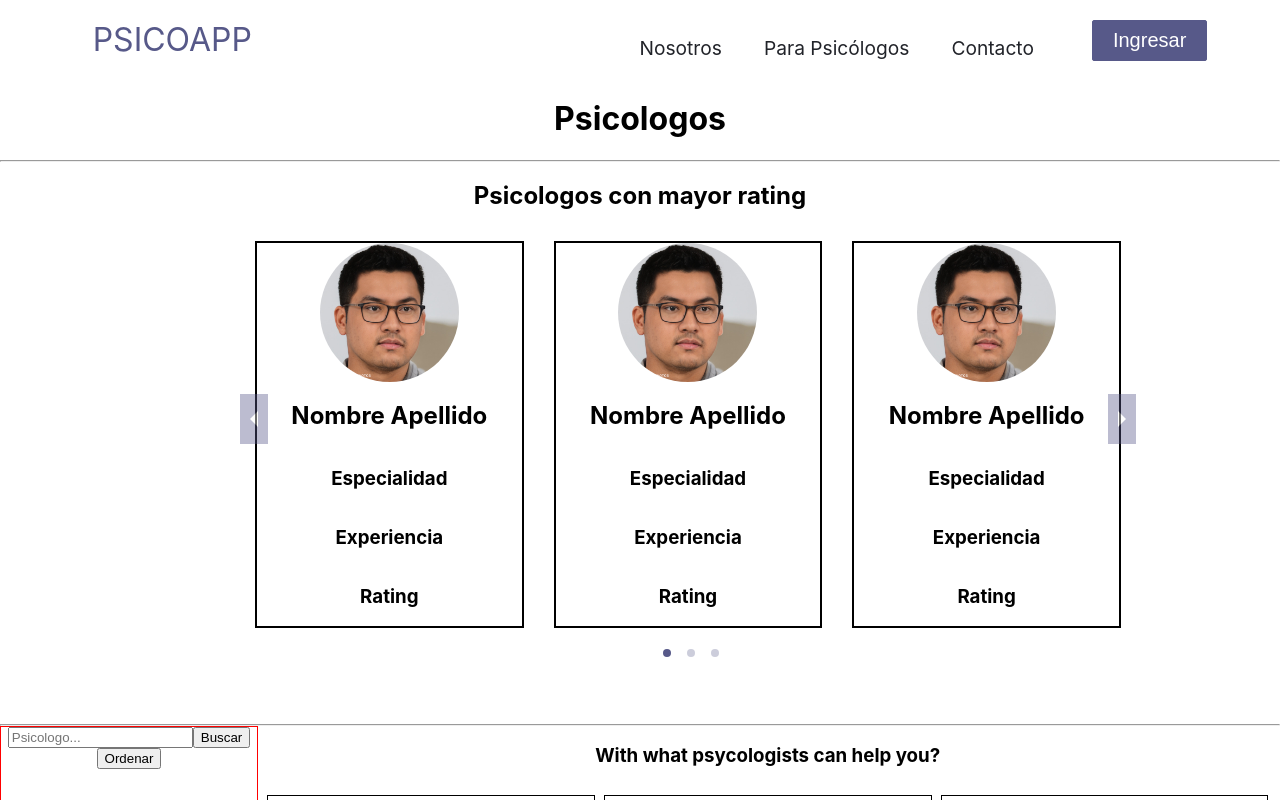
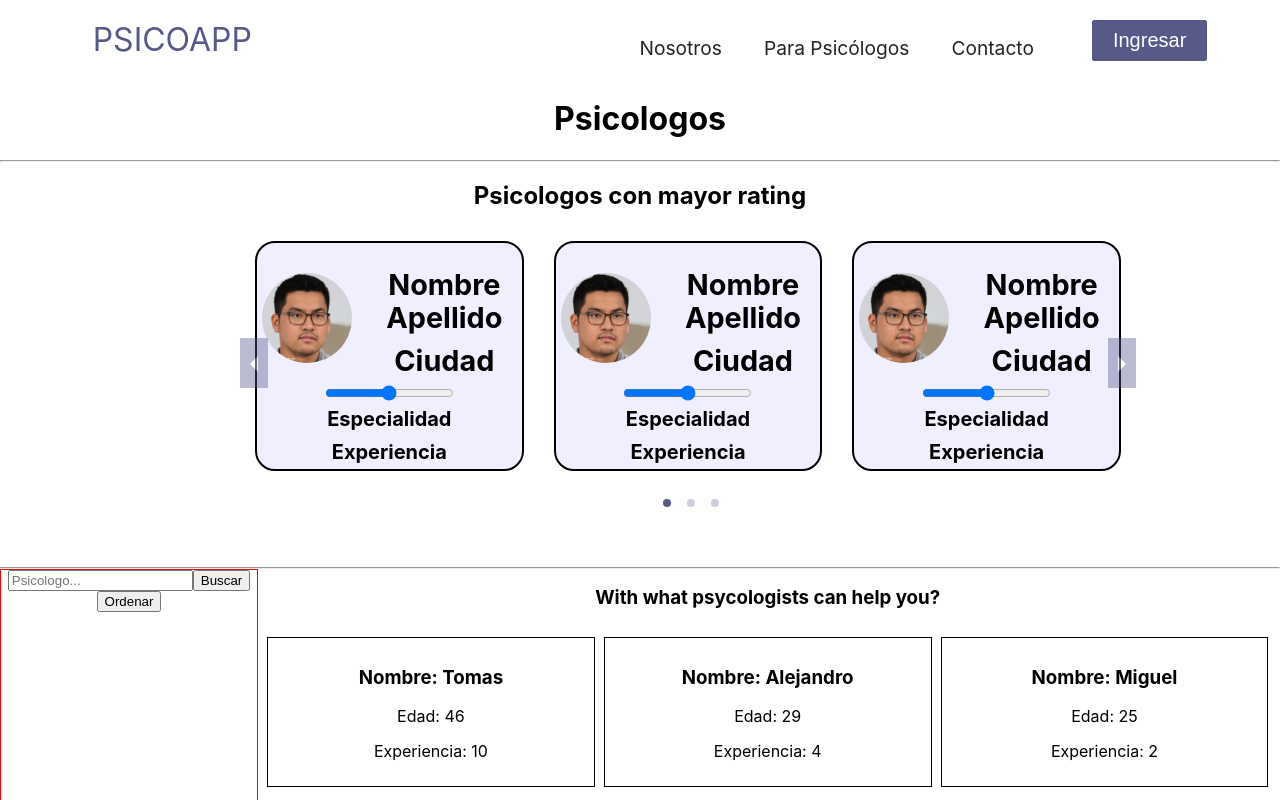
Before and after one commit to tomasld13/PF-psicoApp, a React (Create React App) app in the folder client/: page /psico in a window 1280 px wide. Shown: the top 800 px of the page. Built offline with nearby package versions, Linux system fonts and the light colour scheme; no server answers.

Commit message:
componente rating responsive

```diff
--- a/client/src/Components/Card/Card.jsx
+++ b/client/src/Components/Card/Card.jsx
@@ -5,11 +5,16 @@ import img from "../Testimonials/face1.jpg"
 export default function Card() {
   return (
     <div className={style.content} >
-        <img src={img}/>
-        <h2> Nombre Apellido</h2>
+        <div>
+            <img src={img}/>
+            <div>
+                <h2> Nombre Apellido</h2>
+                <h2>Ciudad</h2>
+            </div>
+        </div>
+        <input type="range" />
         <h3> Especialidad</h3>
         <h3> Experiencia</h3>
-        <h3> Rating</h3>
     </div>
   );
 }
--- a/client/src/Components/Card/Card.module.css
+++ b/client/src/Components/Card/Card.module.css
@@ -1,5 +1,15 @@
+:root {
+    --primary: #575989;
+    --secondary: #f0efff;
+    --darkgrey: #212329;
+    --white: #fff;
+}
+
 .content {
+    box-sizing: border-box;
     border: 2px solid black;
+    border-radius: 20px;
+    background-color: var(--secondary) ;
     width: 30%;
     height: 100%;
     color: #000;
@@ -8,3 +18,69 @@
     align-items: center;
     flex-direction: column;
 }
+
+.content img {
+    min-width: 50px;
+}
+
+.content div {
+    width: 100%;
+    margin-top: 10px;
+    margin-left: 10px;
+    display: flex;
+    align-items: center;
+    justify-content: space-around;
+}
+
+.content div div {
+    height: 100%;
+    display: flex;
+    flex-direction: column;
+
+}
+
+.content h2, .content h3 {
+    margin: 0;
+    font-size: 1rem;
+    padding: 5px 0;
+}
+
+@media (min-width:640px) {
+    .content h2 {
+        font-size: 1.25rem;
+    }
+    .content img {
+        min-width: 90px;
+    }
+    .content h3 {
+        font-size: 1.25rem;
+    }
+}
+
+
+@media (min-width:934px) {
+    .content h2 {
+        font-size: 1.25rem;
+    }
+    .content img {
+        min-width: 90px;
+    }
+}
+
+@media (min-width:1024px) {
+    .content h2 {
+        font-size: 1.5rem;
+    }
+    .content img {
+        max-width: 100px;
+    }
+}
+
+@media (min-width:1280px) {
+    .content h2 {
+        font-size: 1.8rem;
+    }
+    .content img {
+        max-width: 125px;
+    }
+}
```
